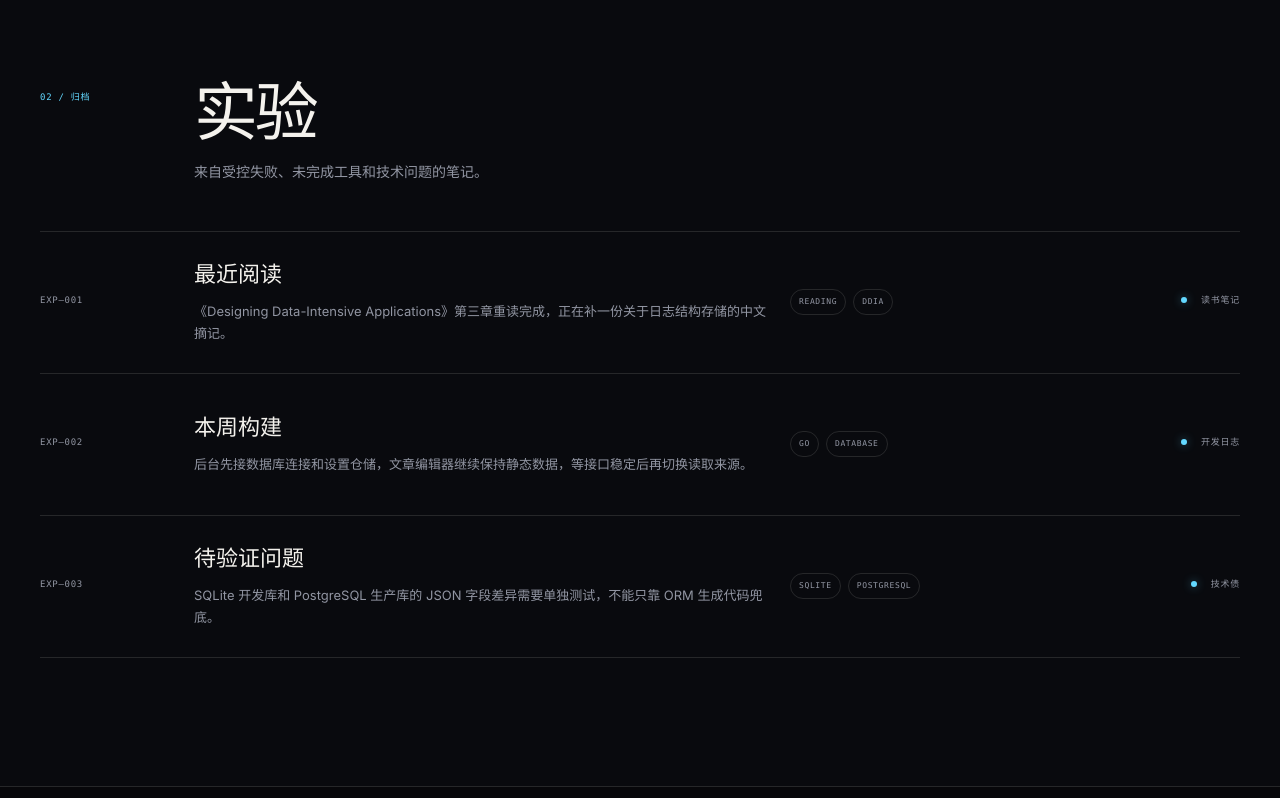
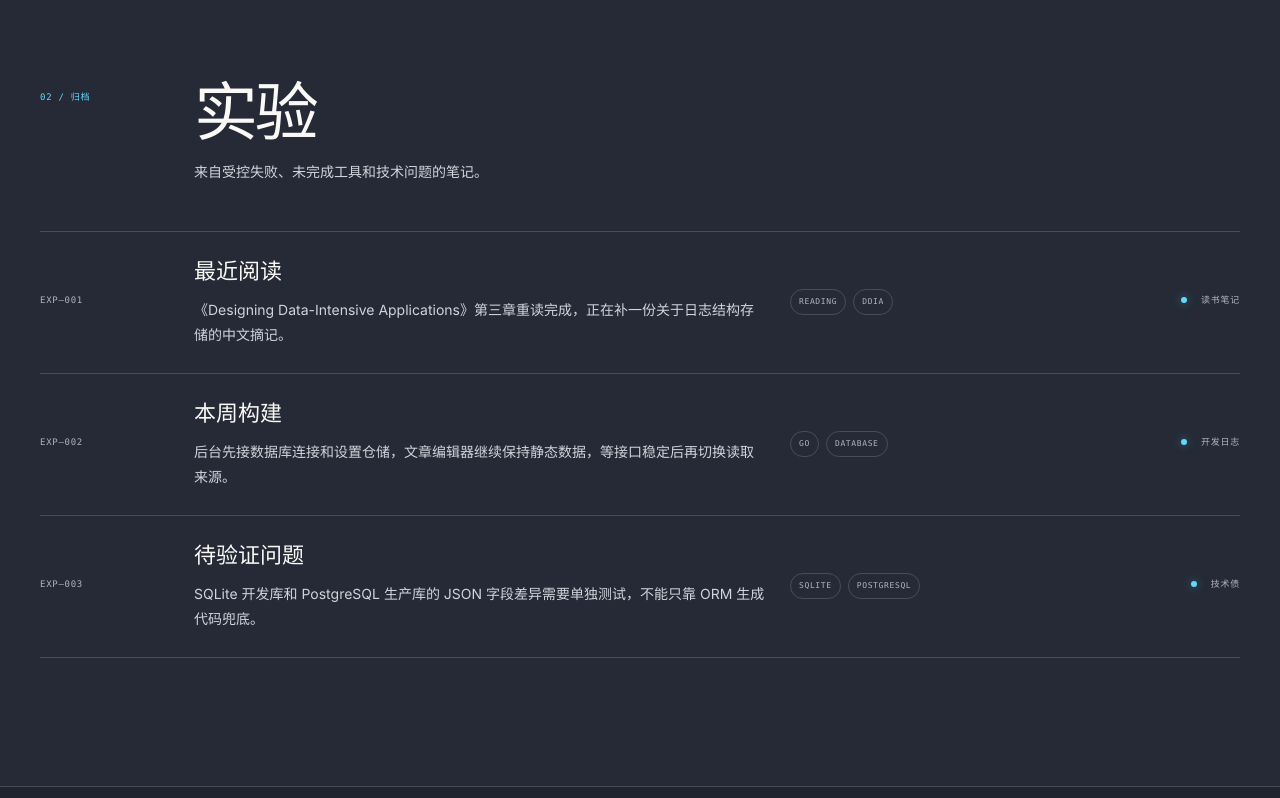
Before and after one commit to CrescentR/CrescentLab_R, a Next.js app in the folder frontend/: page / in a window 1280 px wide. Shown: the part 1822-2620 px from the top of the page. Built offline with nearby package versions, Linux system fonts and the light colour scheme.

Commit message:
feat 提亮底色

```diff
--- a/frontend/src/app/lab-home.css
+++ b/frontend/src/app/lab-home.css
@@ -1,14 +1,15 @@
 .lab-home {
-  --lab-bg: #07070a;
-  --lab-card: #0e0f14;
-  --lab-card-raised: #12131a;
-  --lab-text: #f4f2ed;
-  --lab-muted: #9296a3;
+  --lab-bg: #20242f;
+  --lab-card: #2a303e;
+  --lab-card-raised: #323949;
+  --lab-text: #faf9f6;
+  --lab-copy: #d0d4dc;
+  --lab-muted: #aeb4c0;
   --lab-violet: #8b7cff;
   --lab-blue: #63d8ff;
   --lab-warm: #ffb86b;
-  --lab-line: rgba(244, 242, 237, 0.12);
-  --lab-line-strong: rgba(244, 242, 237, 0.22);
+  --lab-line: rgba(244, 242, 237, 0.17);
+  --lab-line-strong: rgba(244, 242, 237, 0.3);
   --lab-radius: 18px;
   min-height: 100vh;
   overflow: clip;
@@ -56,7 +57,7 @@
 
 .lab-header-scrolled {
   border-bottom-color: var(--lab-line);
-  background: rgba(7, 7, 10, 0.76);
+  background: rgba(32, 36, 47, 0.9);
   backdrop-filter: blur(18px) saturate(1.12);
 }
 
@@ -175,7 +176,7 @@
 .lab-hero-description {
   max-width: 560px;
   margin: 24px 0 0;
-  color: var(--lab-muted);
+  color: var(--lab-copy);
   font-size: 15px;
   line-height: 1.9;
 }
@@ -206,7 +207,7 @@
 .lab-button-primary {
   border-color: rgba(139, 124, 255, 0.55);
   background: var(--lab-violet);
-  color: #07070a !important;
+  color: var(--lab-bg) !important;
   font-weight: 650;
 }
 
@@ -362,7 +363,7 @@
 .lab-section-intro p {
   max-width: 540px;
   margin: 16px 0 0;
-  color: var(--lab-muted);
+  color: var(--lab-copy);
   font-size: 14px;
   line-height: 1.7;
 }
@@ -458,7 +459,7 @@
 
 .lab-experiments {
   border-block: 1px solid var(--lab-line);
-  background: #090a0e;
+  background: #252a36;
 }
 
 .lab-experiment-list { border-top: 1px solid var(--lab-line); }
@@ -475,7 +476,7 @@
 .lab-experiment-number,
 .lab-experiment-status { color: var(--lab-muted); font-size: 9px; }
 .lab-experiment-copy h3 { margin: 0; font-size: 22px; font-weight: 500; }
-.lab-experiment-copy p { max-width: 620px; margin: 9px 0 0; color: var(--lab-muted); font-size: 13px; line-height: 1.7; }
+.lab-experiment-copy p { max-width: 620px; margin: 9px 0 0; color: var(--lab-copy); font-size: 14px; line-height: 1.8; }
 .lab-experiment-tags { display: flex; flex-wrap: wrap; gap: 7px; }
 .lab-experiment-tags span { border: 1px solid var(--lab-line); border-radius: 999px; color: var(--lab-muted); font-size: 8px; padding: 6px 8px; }
 .lab-experiment-status { justify-self: end; }
@@ -516,7 +517,7 @@
 .lab-project-card-copy > p:first-child { margin: 0; color: var(--lab-blue); font-size: 9px; text-transform: uppercase; }
 .lab-project-card-copy h3 { margin: 12px 0 0; font-size: clamp(30px, 4vw, 52px); font-weight: 480; letter-spacing: -0.05em; }
 .lab-project-card-copy strong { display: block; margin-top: 5px; color: var(--lab-muted); font-size: 13px; font-weight: 500; }
-.lab-project-card-copy > p:last-child { max-width: 560px; margin: 18px 0 0; color: var(--lab-muted); font-size: 13px; line-height: 1.75; }
+.lab-project-card-copy > p:last-child { max-width: 560px; margin: 18px 0 0; color: var(--lab-copy); font-size: 14px; line-height: 1.8; }
 
 .lab-notes { padding-bottom: 160px; }
 .lab-note-timeline { position: relative; margin-left: 130px; border-top: 1px solid var(--lab-line); }
@@ -527,7 +528,7 @@
 .lab-note-copy { padding-left: 10px; }
 .lab-note-copy > p:first-child { margin: 0; color: var(--lab-blue); font-size: 9px; }
 .lab-note-copy h3 { max-width: 720px; margin: 9px 0 0; font-size: 22px; font-weight: 500; line-height: 1.4; }
-.lab-note-copy > p:last-child { max-width: 760px; margin: 10px 0 0; color: var(--lab-muted); font-size: 13px; line-height: 1.75; }
+.lab-note-copy > p:last-child { max-width: 760px; margin: 10px 0 0; color: var(--lab-copy); font-size: 14px; line-height: 1.8; }
 .lab-note-row > a { color: var(--lab-muted); }
 
 .lab-footer { position: relative; overflow: hidden; border-top: 1px solid var(--lab-line); padding-block: 80px 44px; }
@@ -547,7 +548,7 @@
   inset: 0;
   display: grid;
   place-items: center;
-  background: rgba(3, 3, 5, 0.78);
+  background: rgba(14, 16, 24, 0.64);
   padding: 24px;
   backdrop-filter: blur(8px);
 }
@@ -567,7 +568,7 @@
 .lab-project-modal > span { color: var(--lab-blue); font-size: 9px; }
 .lab-project-modal h3 { margin: 22px 0 0; font-size: clamp(42px, 7vw, 78px); font-weight: 480; letter-spacing: -0.055em; line-height: 0.96; }
 .lab-project-modal > strong { display: block; margin-top: 12px; color: var(--lab-muted); font-size: 14px; font-weight: 500; }
-.lab-project-modal > p { max-width: 620px; margin: 28px 0 0; color: var(--lab-muted); font-size: 15px; line-height: 1.8; }
+.lab-project-modal > p { max-width: 620px; margin: 28px 0 0; color: var(--lab-copy); font-size: 15px; line-height: 1.8; }
 .lab-project-modal-close { position: absolute; top: 20px; right: 20px; width: 40px; height: 40px; display: grid; place-items: center; border: 1px solid var(--lab-line); border-radius: 50%; background: transparent; cursor: pointer; }
 .lab-project-modal-sections { display: grid; grid-template-columns: repeat(3, minmax(0, 1fr)); gap: 10px; margin-top: 38px; }
 .lab-project-modal-sections div { border: 1px solid var(--lab-line); border-radius: 12px; padding: 16px; }
--- a/frontend/src/components/home/crescentScene.tsx
+++ b/frontend/src/components/home/crescentScene.tsx
@@ -63,7 +63,7 @@ function CrescentAssembly({ scrollProgress }: { scrollProgress: MotionValue<numb
         </mesh>
         <mesh position={[0.52, 0.12, 0.035]}>
           <circleGeometry args={[1.3, 96]} />
-          <meshBasicMaterial color="#07070a" side={DoubleSide} />
+          <meshBasicMaterial color="#20242f" side={DoubleSide} />
         </mesh>
         <mesh rotation={[0.2, 0.1, 0.35]}>
           <torusGeometry args={[1.82, 0.012, 8, 180]} />
```
Also changed, not shown: 2 other files (tests, documents, lock files or other folders).
